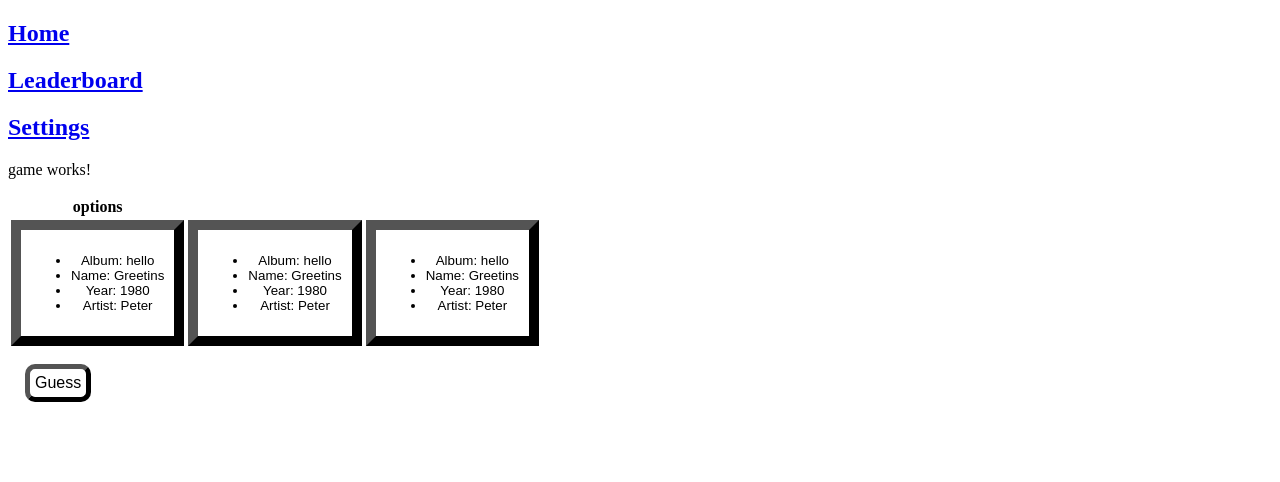
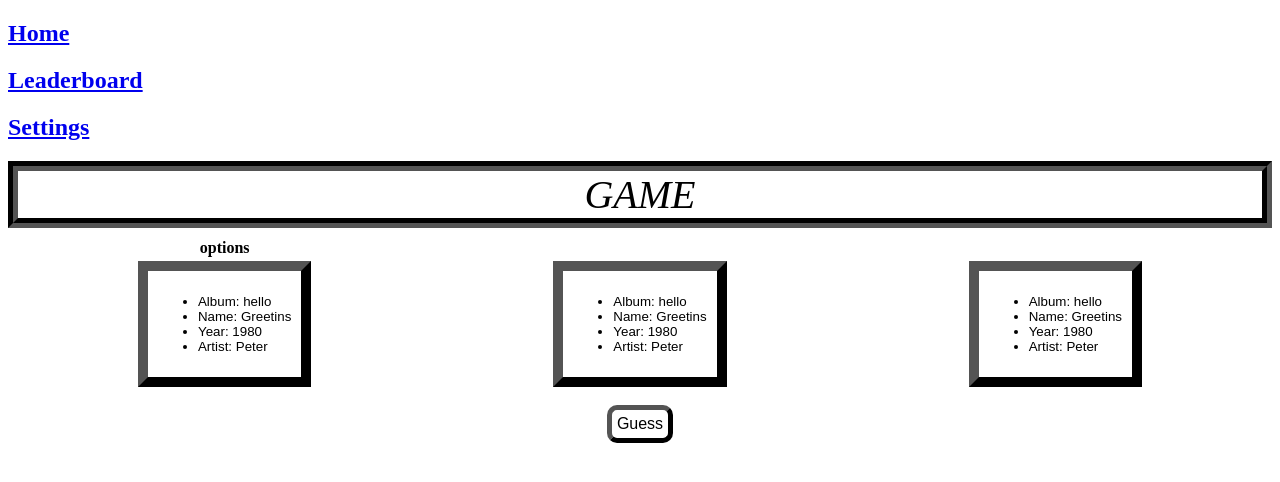
Before and after one commit to Wolfy319/Spotify-quiz-game, an Angular app: page /game in a window 1280 px wide. Shown: the top 482 px of the page. Built offline with nearby package versions, Linux system fonts and the light colour scheme.

Commit message:
some styling

```diff
--- a/src/app/game/game.component.css
+++ b/src/app/game/game.component.css
@@ -15,3 +15,17 @@ button{
 .submit:hover{
     background-color: aqua;
 }
+.head{
+    font-size: 40px;
+    font-style: italic;
+    border-style: groove;
+    border-color: black;
+    border-width: 10px;
+    text-align: center;
+}
+
+body{
+    align-content: center;
+    align-items: center;
+    text-align: center;
+}
--- a/src/app/game/game.component.html
+++ b/src/app/game/game.component.html
@@ -1,8 +1,11 @@
 <app-navbar></app-navbar>
-<p>game works!</p>
 
-<table *ngIf = "!hider">
-    <tr>
+<div class="head">
+    GAME
+</div>
+<body>
+<table *ngIf = "!hider" style="width:100%">
+    <tr style="text-align: center;">
         <th>options</th>
     </tr>
     <tr>
@@ -14,24 +17,30 @@
             </button>
         </td>
     </tr>
+</table>
+<div style="width: 100%" *ngIf="!hider">
+    <button class="submit" style= "align-self: center;" (click)="onSubmit()" >Guess</button>
+</div>
 
-    <button class="submit" (click)="onSubmit()" >Guess</button>
-</table>
-
-<div *ngIf="hider">
+<div style="align-items: center; align-content: center; align-self:center; width:100% " *ngIf="hider">
 
     <div *ngIf="picked != correct['id']">
         <p>Incorrect</p>
     </div>
 
     <p>You picked: </p>
-    <div style="max-width: 400px;" [style.background-color]="(picked == correct['id']) ? 'green' : 'red'">
-    <app-options [track]="choices[picked - 1]['info']"></app-options>
+    <div style="max-width: fit-content; margin:auto" [style.background-color]="(picked == correct['id']) ? 'green' : 'red'">
+        <app-options [track]="choices[picked - 1]['info']"></app-options>
     </div>
+
     <p>Correct Answer: </p>
+
+    <div style="margin: auto; max-width: fit-content;">
     <app-options [track]="correct['info']"></app-options>
+    </div>
 
     <button *ngIf="(rounds > round)" class="submit" (click)="nextGame()" >Next Round</button>
     <button *ngIf="(rounds <= round)" class="submit" routerLink="/gameover">Game Over</button>
 
 </div>
+</body>
--- a/src/app/game/options/options.component.css
+++ b/src/app/game/options/options.component.css
@@ -3,5 +3,6 @@ div{
     border-style:outset ;
     border-color: black;
     padding: 10px;
-    max-width: 400px;
+    max-width: fit-content;
+    text-align: left;
 }
```
